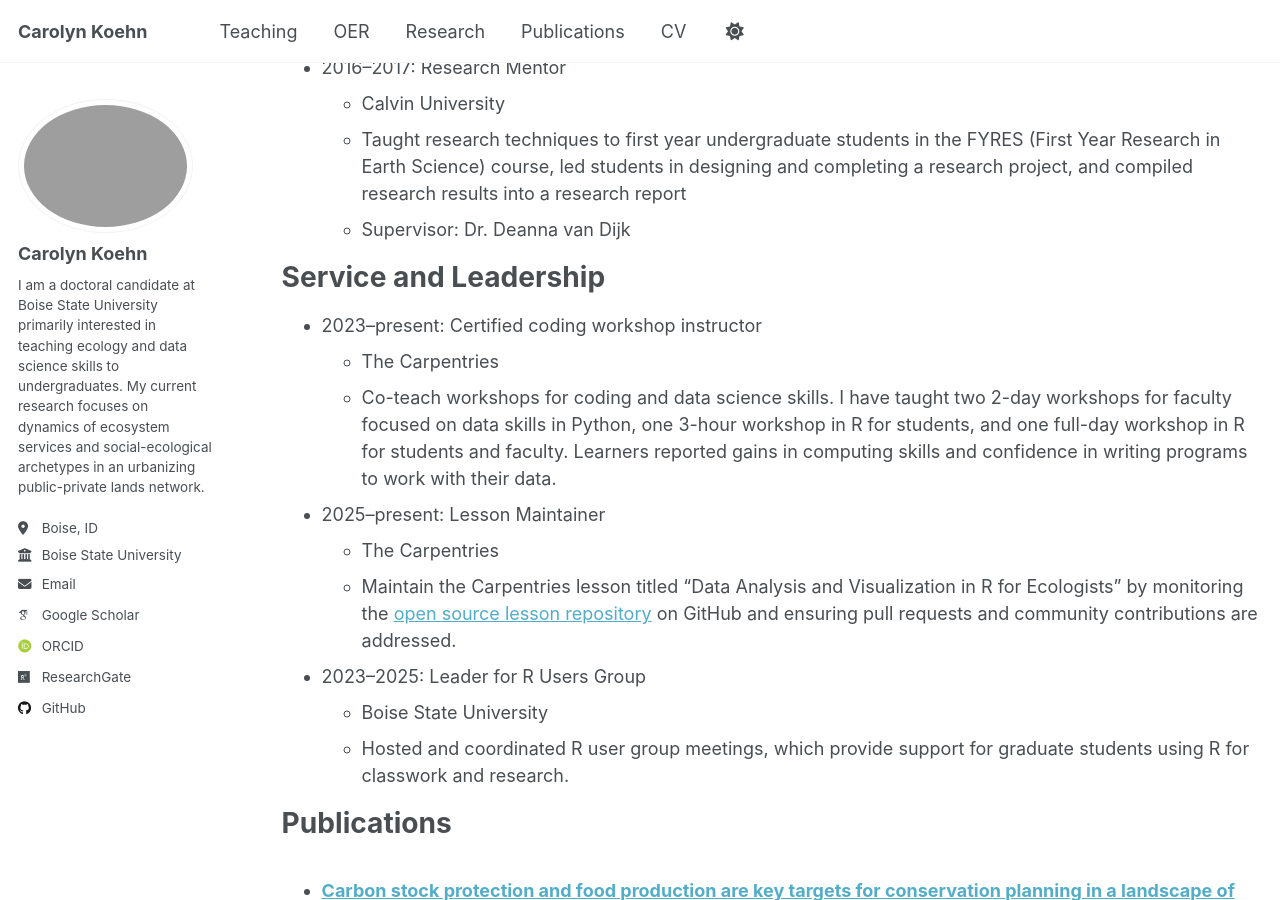
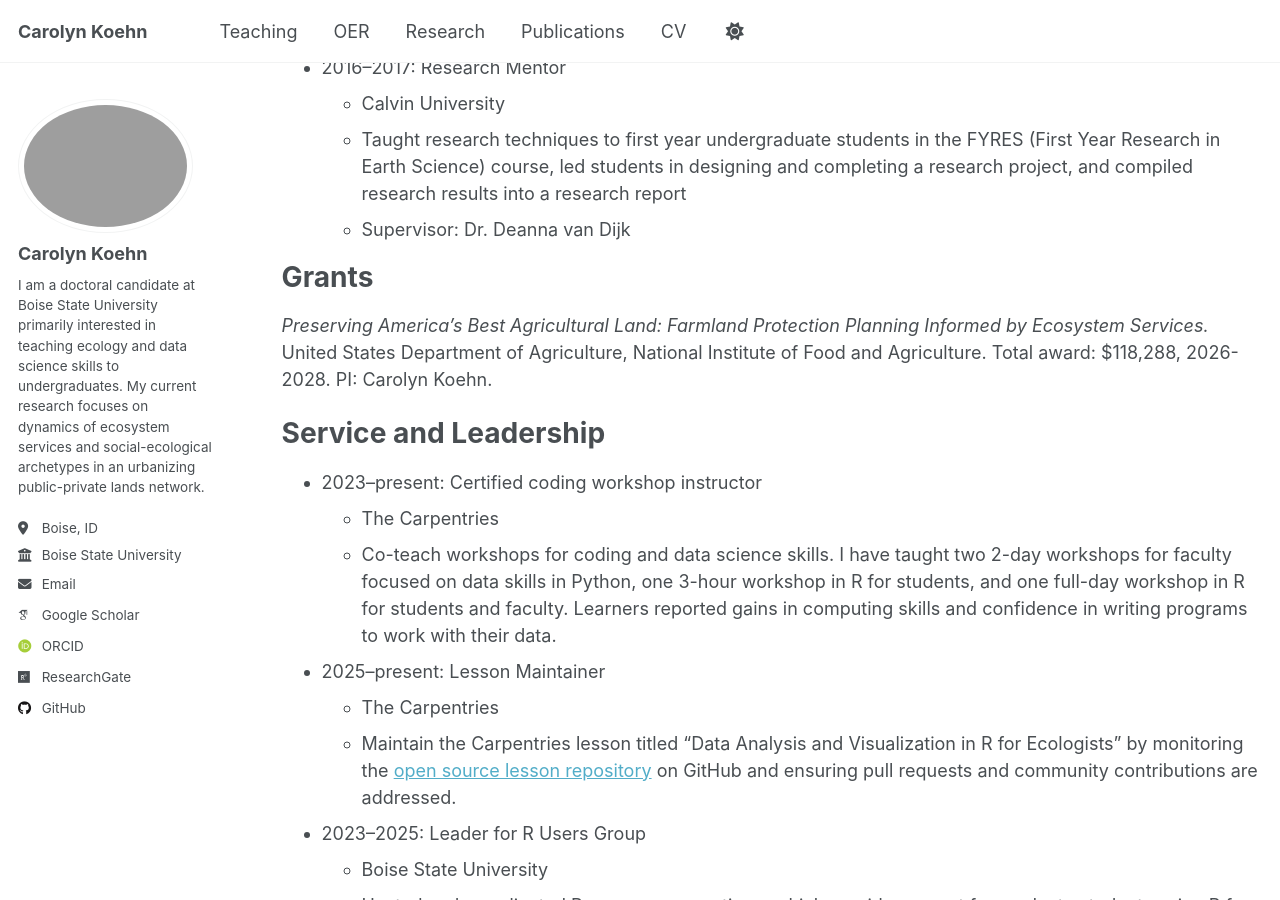
Before and after one commit to CarolynKoehn/CarolynKoehn.github.io, a Jekyll site: the page built from _pages/cv.md, in a window 1280 px wide and 900 px high, scrolled down 1219 px. Built offline with Jekyll 4.4.1, drawn with Linux system fonts in a browser that asks for light colours; some web fonts are replaced; some of the changed text lies outside the part shown.

Commit message:
Update CV with fellowship and new grad date

```diff
--- a/_pages/cv.md
+++ b/_pages/cv.md
@@ -57,6 +57,10 @@ Research Experience
   * Calvin University
   * Taught research techniques to first year undergraduate students in the FYRES (First Year Research in Earth Science) course, led students in designing and completing a research project, and compiled research results into a research report
   * Supervisor: Dr. Deanna van Dijk
+
+Grants
+======
+*Preserving America's Best Agricultural Land: Farmland Protection Planning Informed by Ecosystem Services.* United States Department of Agriculture, National Institute of Food and Agriculture. Total award: $118,288, 2026-2028. PI: Carolyn Koehn.
 
 <!-- Skills
 ======
```
Also changed, not shown: other parts of _pages/cv.md (+2 -2 lines).
